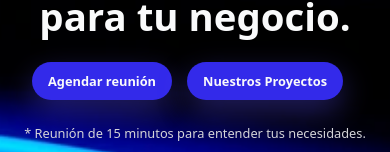
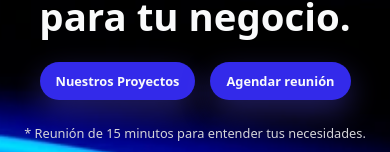
Before and after one commit to HugoAguayo2006/nivostech, a React (Vite) app: page / in a window 390 px wide. Shown: the part 245-397 px from the top of the page. Built offline with nearby package versions, Linux system fonts and the light colour scheme; a web font is replaced by a local one.

Commit message:
Home responsivo

```diff
--- a/src/pages/Home.jsx
+++ b/src/pages/Home.jsx
@@ -53,13 +53,17 @@ function Home() {
               para tu negocio.
             </h1>
 
+            <div className="hero-actions">
+
+            <Link to="/proyectos" className="hero-btn">
+              Nuestros Proyectos
+            </Link>
             <Link to="/contacto" className="hero-btn">
               Agendar reunión
             </Link>
 
-            <Link to="/proyectos" className="hero-btn">
-              Nuestros Proyectos
-            </Link>
+
+            </div>
 
             <p className="hero-note">
               * Reunión de 15 minutos para entender tus necesidades.
@@ -68,7 +72,7 @@ function Home() {
 
           {/* VIDEO DERECHA */}
           {/* VIDEO DERECHA */}
-          <div className="hero-media">
+
             {/* VIDEO DERECHA */}
 <div className="hero-media">
   <video
@@ -85,8 +89,6 @@ function Home() {
     Tu navegador no soporta video HTML5.
   </video>
 </div>
-
-          </div>
 
         </div>
 
```
